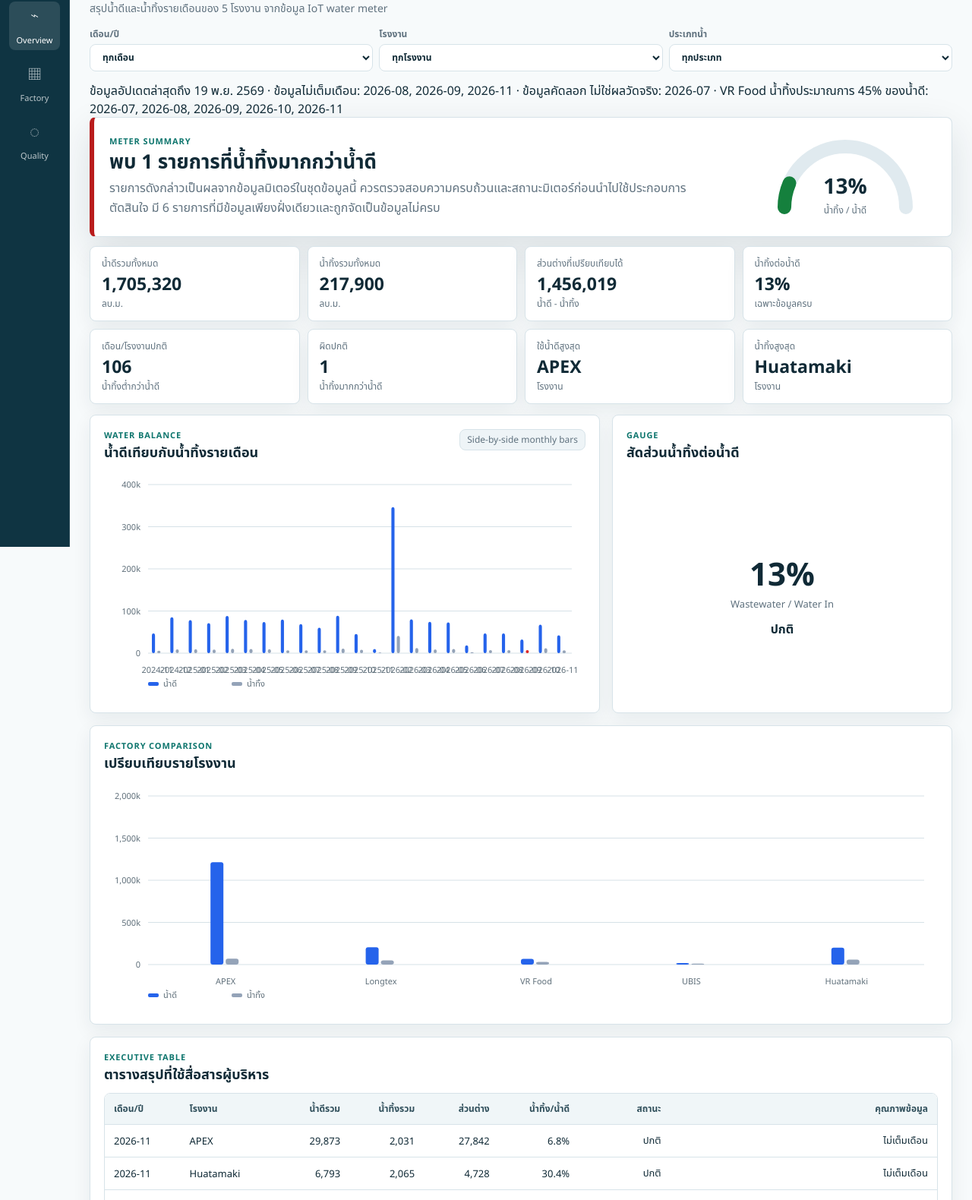
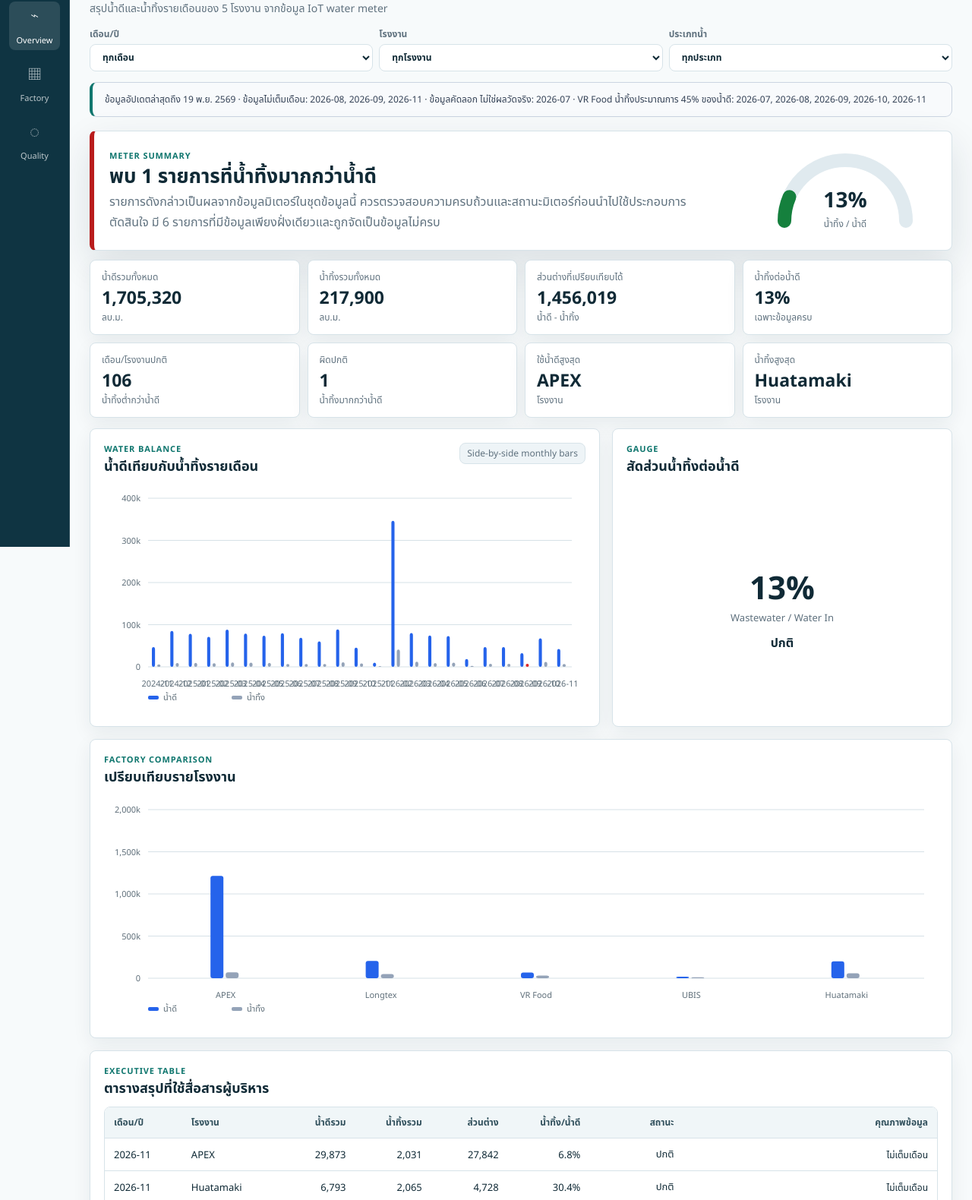
Before and after one commit to saratchai1/samutsakorn-dashboard, a plain HTML site: page index.html in a window 1280 px wide. Shown: the part 80-1660 px from the top of the page at 76% size. Drawn offline with Linux system fonts and the light colour scheme.

Commit message:
Show SSK data provenance, partial months, estimates and quality flags

```diff
--- a/styles.css
+++ b/styles.css
@@ -694,3 +694,29 @@ td {
     padding: 15px;
   }
 }
+
+
+/* Dataset provenance and measured-versus-estimated disclosure, Nov 2026 */
+.source-notice {
+  margin: 0 0 18px;
+  padding: 12px 16px;
+  border: 1px solid #CBD5E1;
+  border-left: 4px solid #0F766E;
+  background: #F8FAFC;
+  border-radius: 9px;
+  color: #334155;
+  font-size: 12px;
+  line-height: 1.7;
+}
+#sourceAuditTable td {
+  vertical-align: top;
+  font-size: 12px;
+  line-height: 1.5;
+}
+#sourceAuditTable td:last-child {
+  min-width: 220px;
+}
+#summaryTable td:last-child {
+  font-size: 12px;
+  line-height: 1.45;
+}
```
